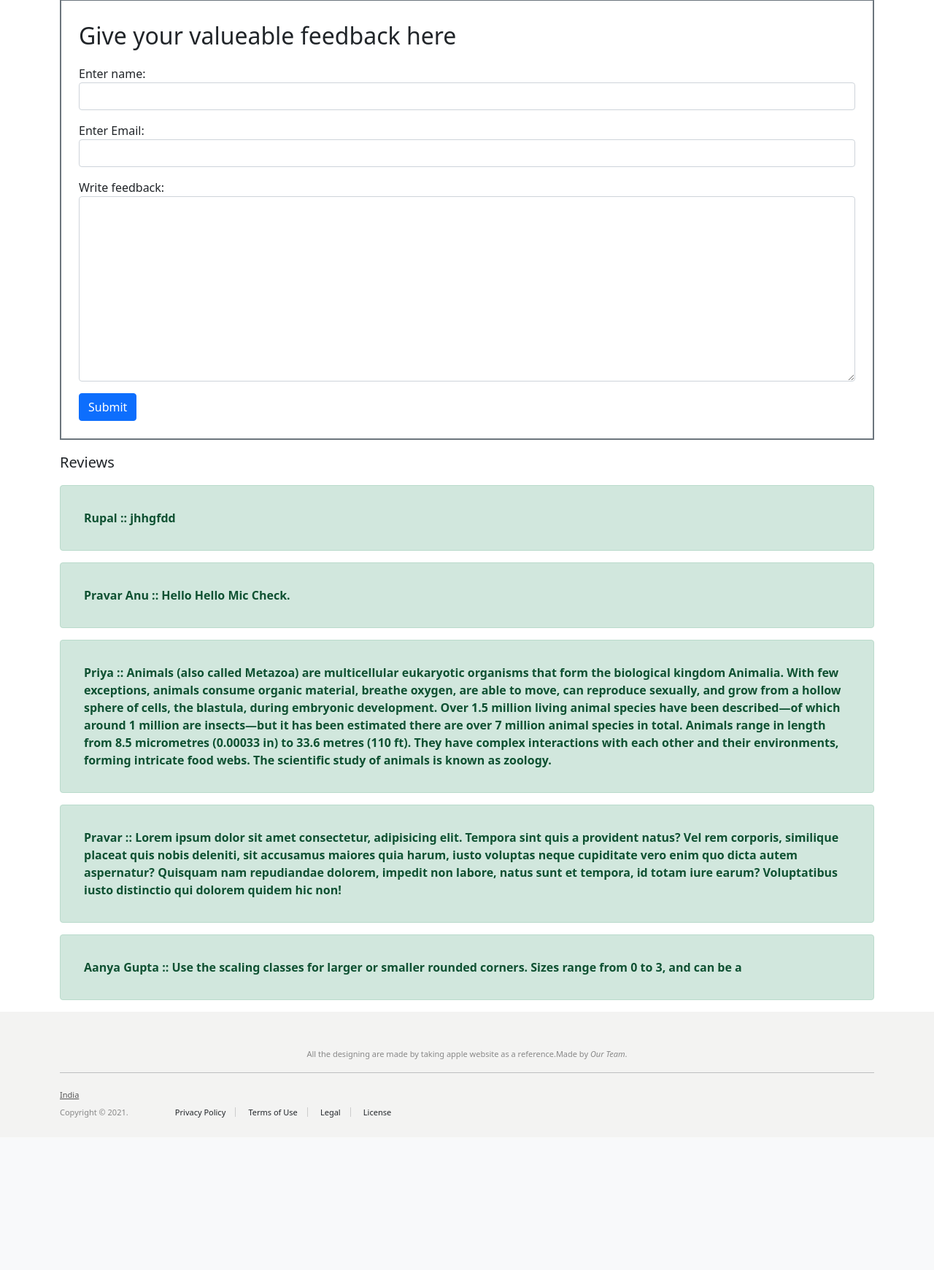
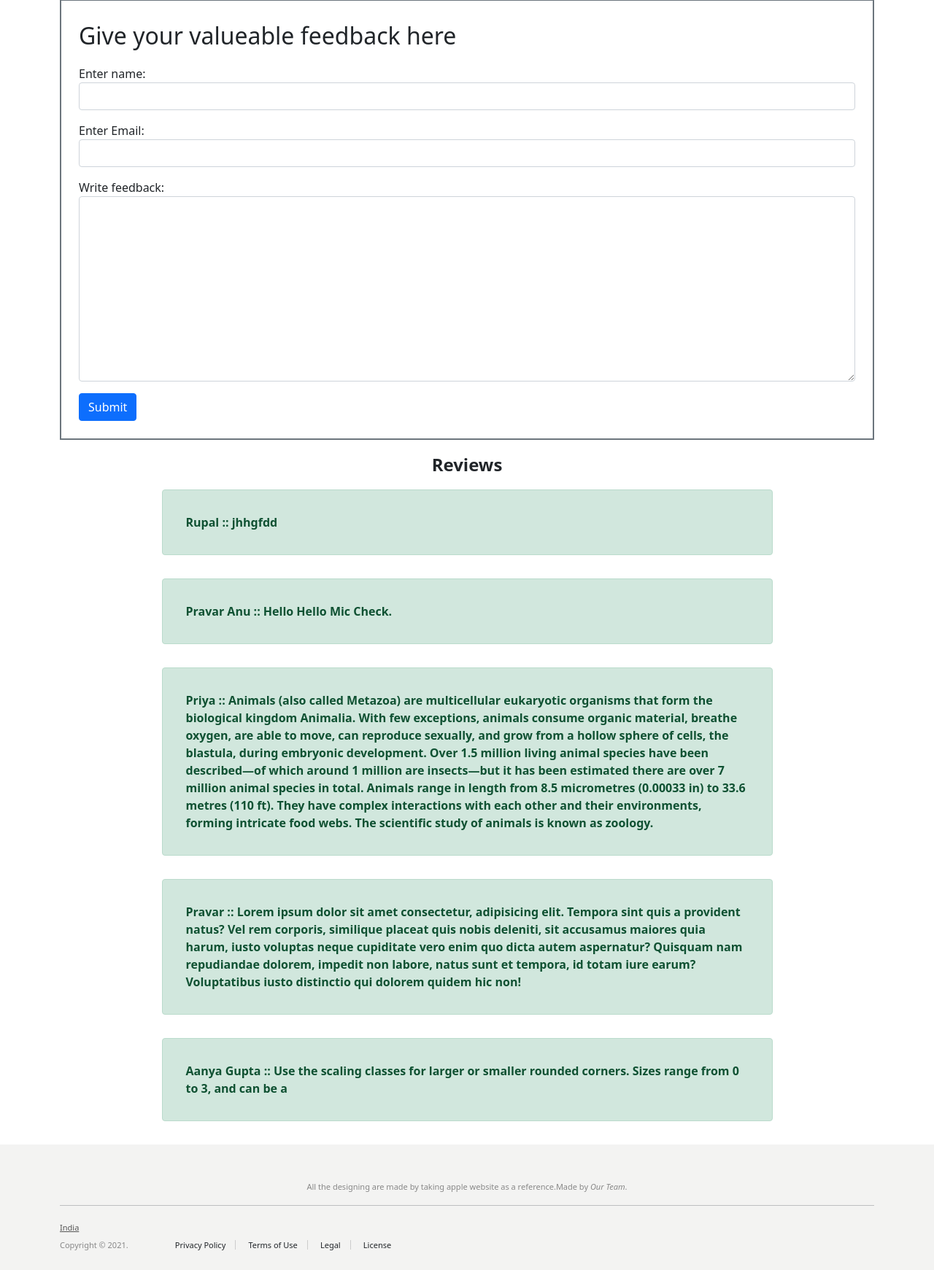
Before and after one commit to PravarAnu/scraper, a Django app: page /about in a window 1280 px wide. Shown: the part 495-2236 px from the top of the page at 73% size. Before the commit the page ends 2027 px from the top, so only its background shows below. Run offline with Django 3.2, Linux system fonts and the light colour scheme; data comes from the database, SQL or seed files in the repository; both versions use the stored data as it was after the commit; some libraries are stand-ins or nearby versions.

Commit message:
update review column

```diff
--- a/core/templates/core/about.html
+++ b/core/templates/core/about.html
@@ -44,11 +44,11 @@
         </form>
     </div>
 
-    <div>
-        <div class="fs-5 my-3">Reviews</div>
+    <div class="">
+        <div class="fs-4 fw-bold my-3 text-center">Reviews</div>
             {% for latest in latest_feedback %}
-                <div class="my-3" type="none">
-                    <div class="card alert alert-success fw-bold">
+                <div class="my-3 d-flex justify-content-center" type="none">
+                    <div class="card alert alert-success fw-bold w-75">
                         <div class="card-body">
                           <p class="card-text">{{latest}}</p>
                         </div>
```
Also changed, not shown: db.sqlite3.
